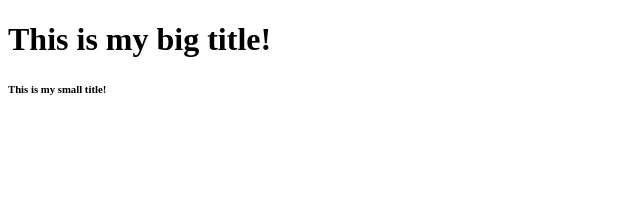
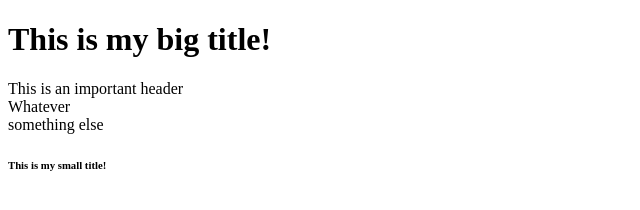
Before and after one commit to anax015obs/kakao-clone, a plain HTML site: page index.html in a window 1280 px wide. Shown: the whole page, without its empty margins (0-640 px from the left). Drawn offline with Linux system fonts and the light colour scheme.

Commit message:
Semantic vs NonSemantic

```diff
--- a/index.html
+++ b/index.html
@@ -9,6 +9,9 @@
     </head>
     <body>
         <h1>This is my big title!</h1>
+        <header>This is an important header</header>
+        <div>Whatever</div>
+        <span>something else</span>
         <h6>This is my small title!</h6>
     </body>
 </html>
```
